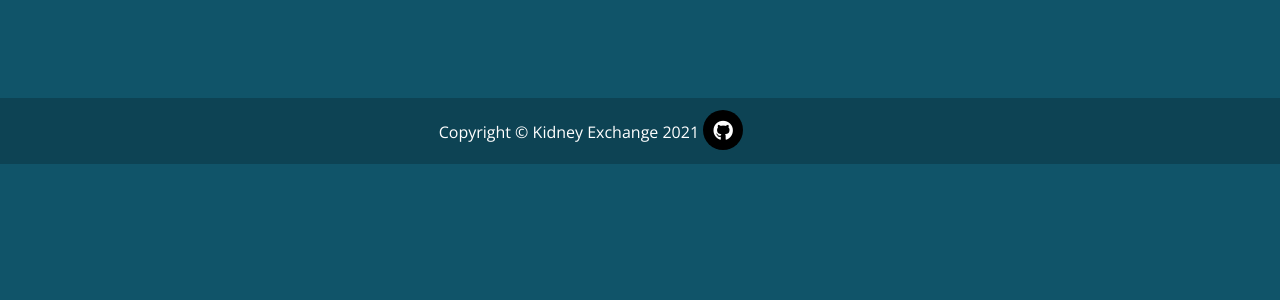
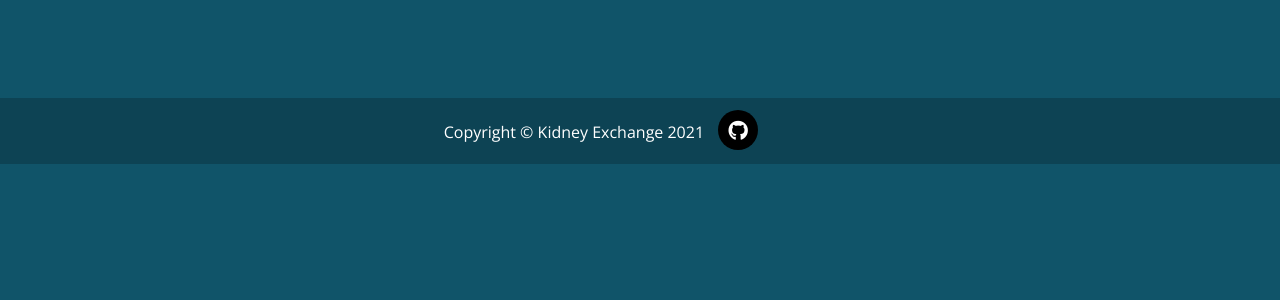
Before and after one commit to siv2r/kidney-exchange, a PHP site: page /pages/dataOverview.php in a window 1280 px wide. Shown: the part 266-566 px from the top of the page. Run offline with PHP 8.4, Linux system fonts and the light colour scheme; data that the repository does not hold is empty.

Commit message:
added some padding in github logo

```diff
--- a/include/footer.inc.php
+++ b/include/footer.inc.php
@@ -70,6 +70,7 @@
     .inline
     {
         display: inline-block !important;
+        padding:0px 5px;
     }
 
     /* On screens that are 992px or less, set the background color to blue */
```
